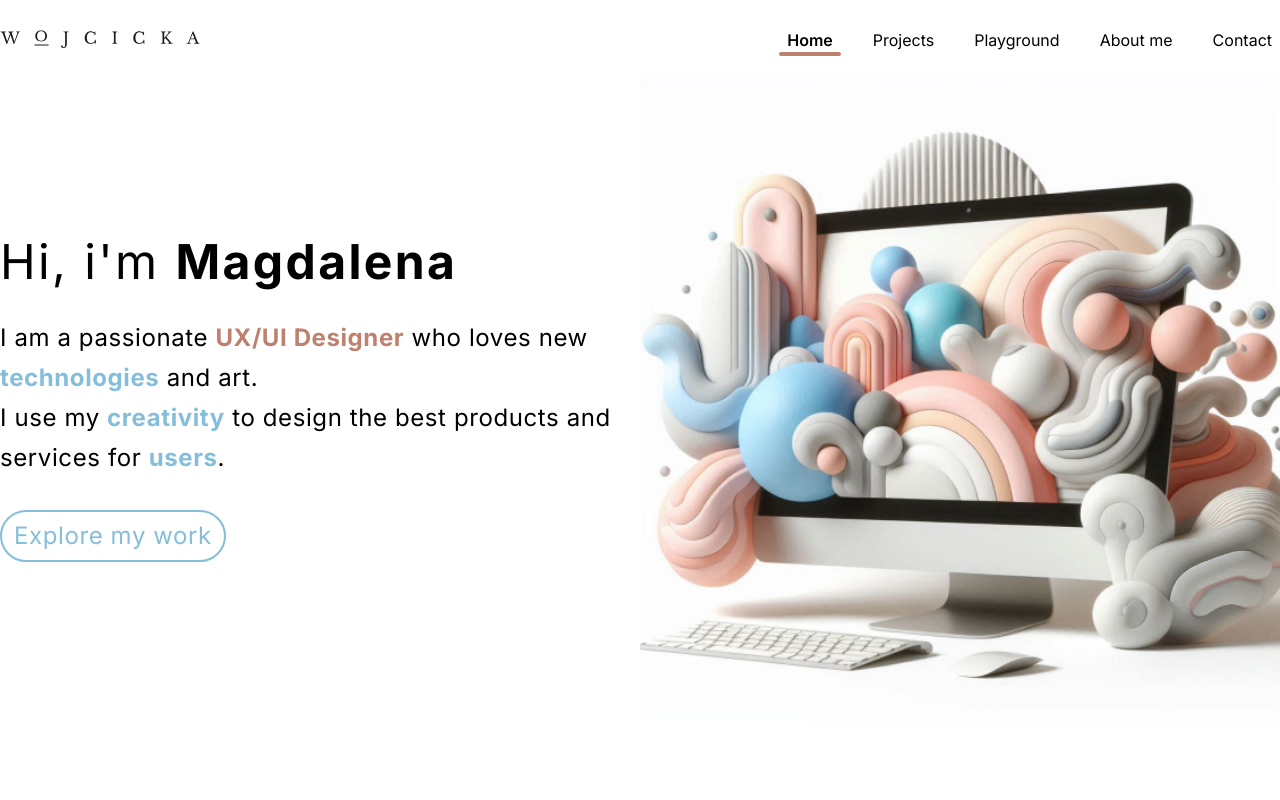
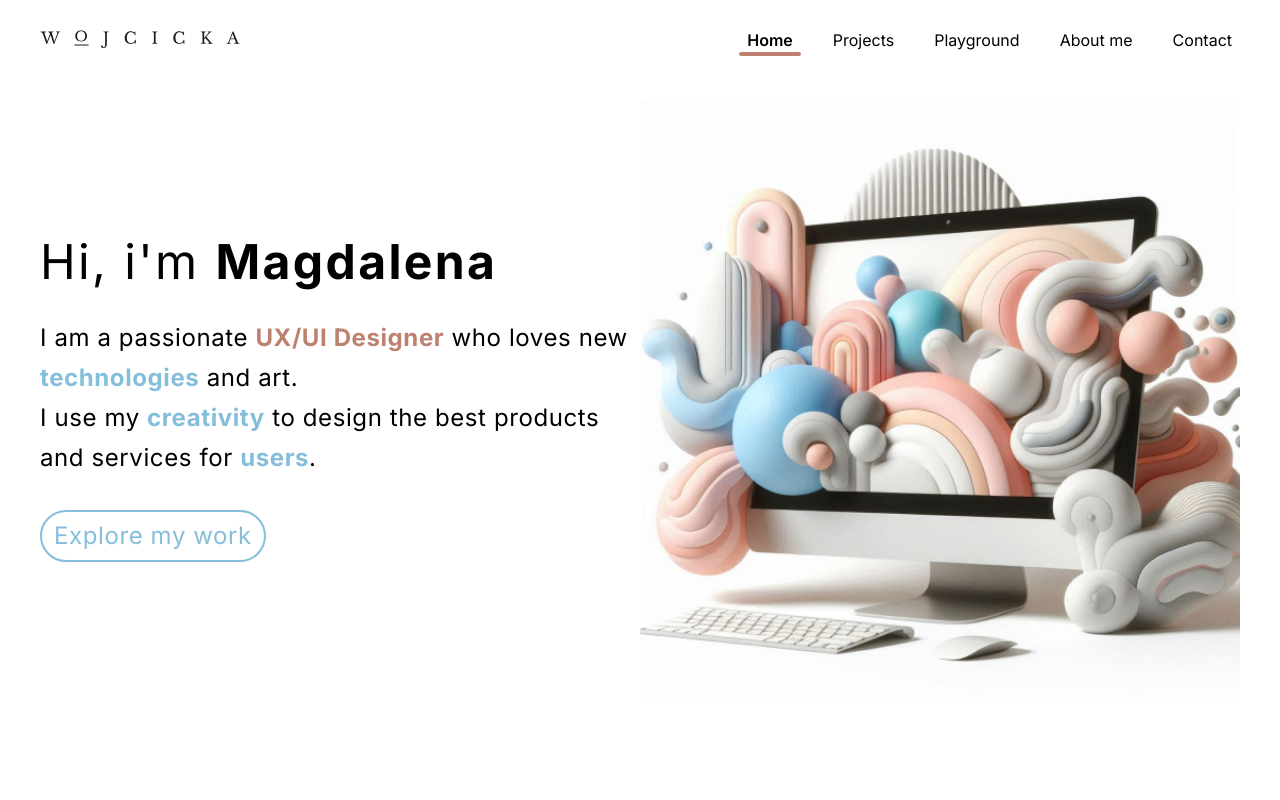
Before and after one commit to KrzysztofWelc/wojcicka_portfolio, a Next.js app: page / in a window 1280 px wide. Shown: the top 800 px of the page. Built offline with nearby package versions, Linux system fonts and the light colour scheme.

Commit message:
layout fixed

```diff
--- a/app/layout.tsx
+++ b/app/layout.tsx
@@ -18,7 +18,7 @@ export default function RootLayout({
   return (
     <html lang='en'>
       <body
-        className={`${inter.className} mx-4 max-w-screen-xl md:mx-10 xl:mx-auto`}
+        className={`${inter.className} mx-4 max-w-screen-xl sm:mx-10 2xl:mx-auto`}
       >
         <Navbar />
         <div className='*:text-xl *:leading-10 *:tracking-wide md:*:text-2xl'>
--- a/tailwind.config.ts
+++ b/tailwind.config.ts
@@ -14,6 +14,9 @@ const config: Config = {
         backbround: '#F4F5EF',
         secondary_transparent: '#fcede9',
       },
+      screens: {
+        'xl': '1390px'
+      },
       backgroundImage: {
         'gradient-radial': 'radial-gradient(var(--tw-gradient-stops))',
         'gradient-conic':
```
